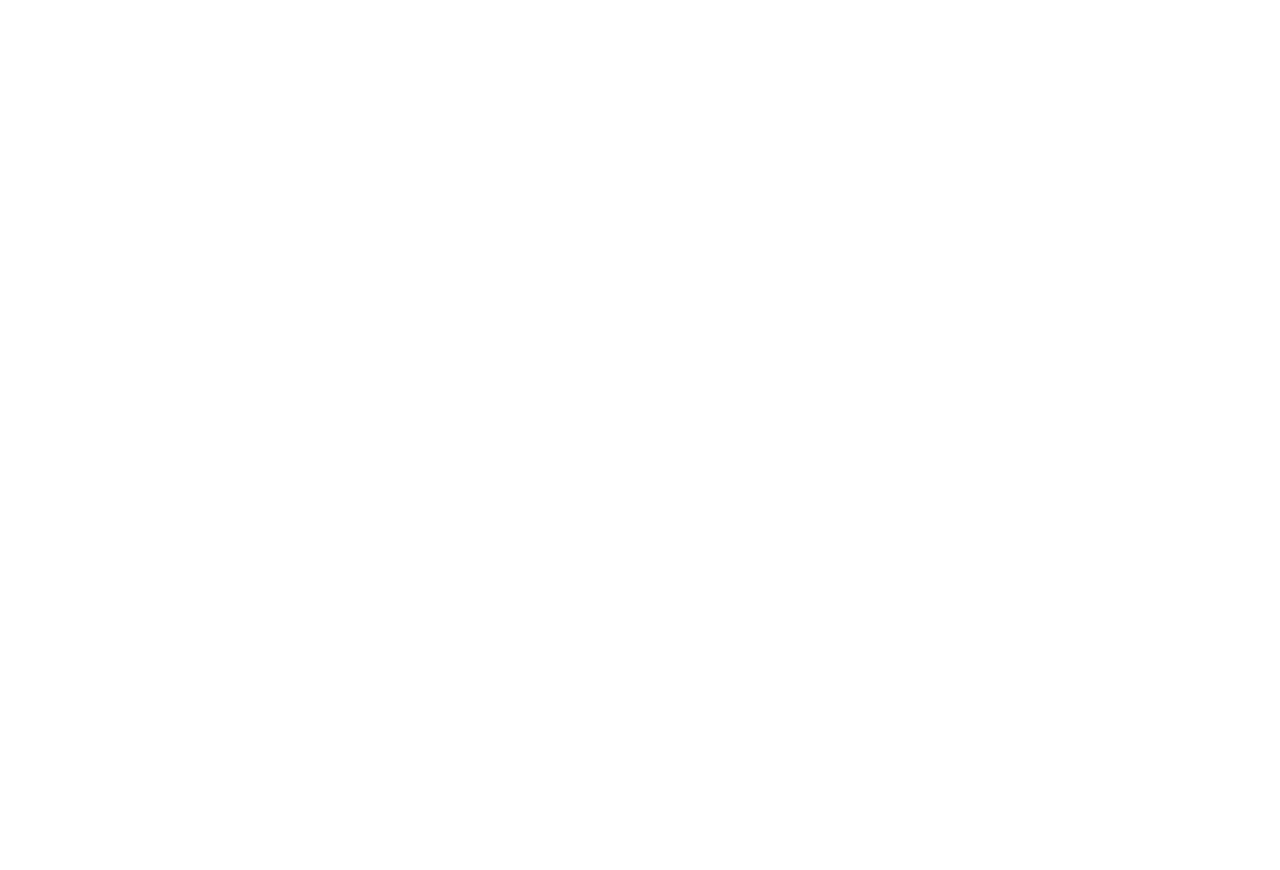
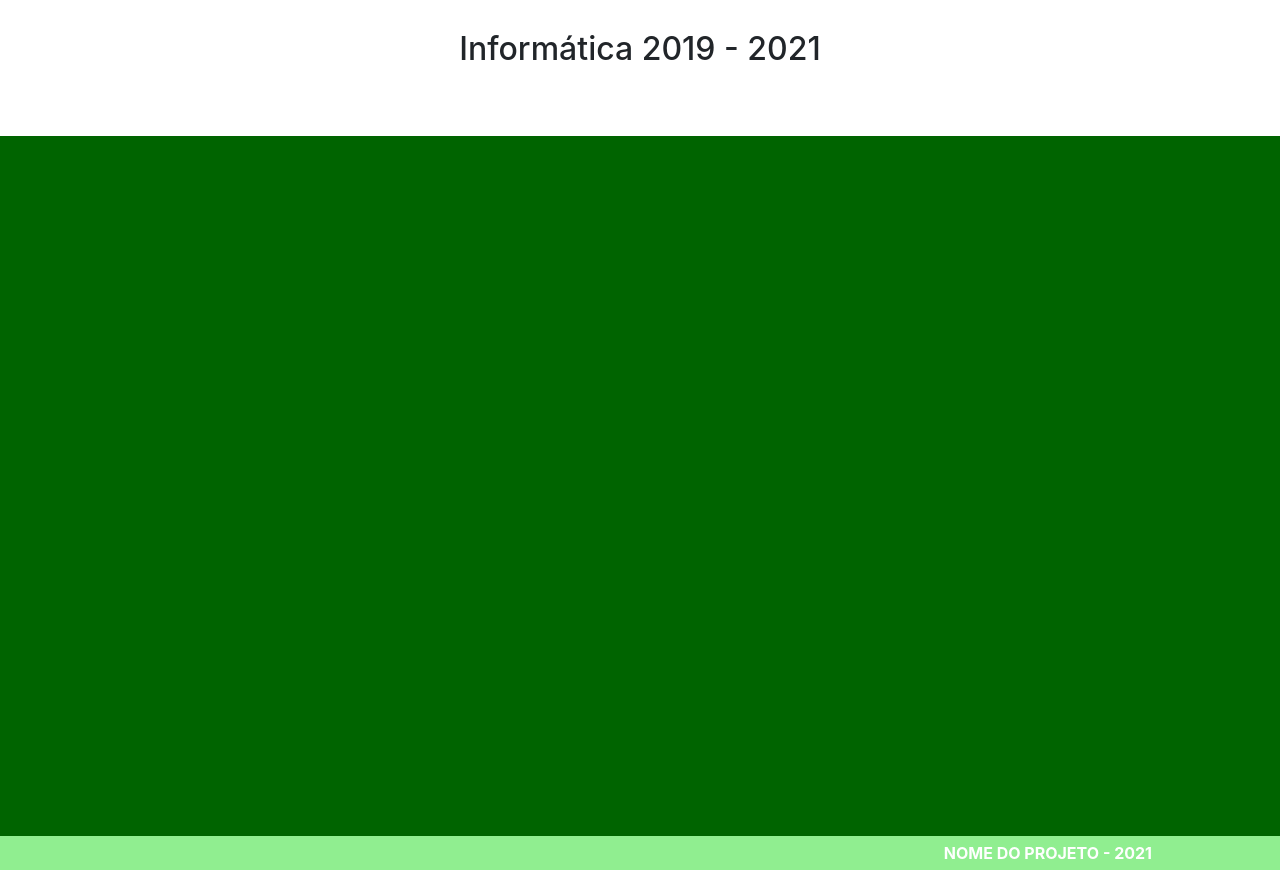
Before and after one commit to Isleyassis/ProjetoSocialOP, a Nuxt app: page / in a window 1280 px wide. Shown: the part 2140-3010 px from the top of the page. Before the commit the page ends 2170 px from the top, so only its background shows below. Built offline with nearby package versions, Linux system fonts and the light colour scheme.

Commit message:
:rocket: iniciando footer

```diff
--- /dev/null
+++ b/components/footerComponent/index.vue
@@ -0,0 +1,51 @@
+<template>
+    <footer class="main-footer">
+        <div class="main-footer__title">
+            <h2>Informática 2019 - 2021</h2>
+        </div>
+        <div class="main-footer__wrapper-img">
+            <img src="Foto Rodapé.jpeg" alt="">
+        </div>
+        <div class="main-footer__background"></div>
+        <div class="main-footer__nameproject">
+            <p>
+                NOME DO PROJETO - 2021
+            </p>
+        </div>
+    </footer>
+</template>
+
+<style lang="scss" scoped>
+    .main-footer__title {
+        display: flex;
+        justify-content: center;
+        align-items: center;
+        margin-bottom: 60px;
+    }
+
+    .main-footer__wrapper-img {
+        position: absolute;
+        width: 60%;
+        height: 600px;
+        top: -30px;
+    }
+
+    .main-footer__background {
+        background-color: darkgreen;
+        height: 700px;
+        position: relative;
+    }
+
+    .main-footer__nameproject {
+        background-color: lightgreen;
+        display: flex;
+        justify-content: flex-end;
+        padding: 5px 10%;
+
+        p {
+            margin: 0;
+            font-weight: bolder;
+            color: white;
+        }
+    }
+</style>
--- a/pages/index.vue
+++ b/pages/index.vue
@@ -3,6 +3,7 @@
      <localization />
      <testimonials />
      <authors />
+     <footerComponent />
    </div>
 </template>
 
```
Also changed, not shown: static/Foto Rodapé.jpeg (added).
